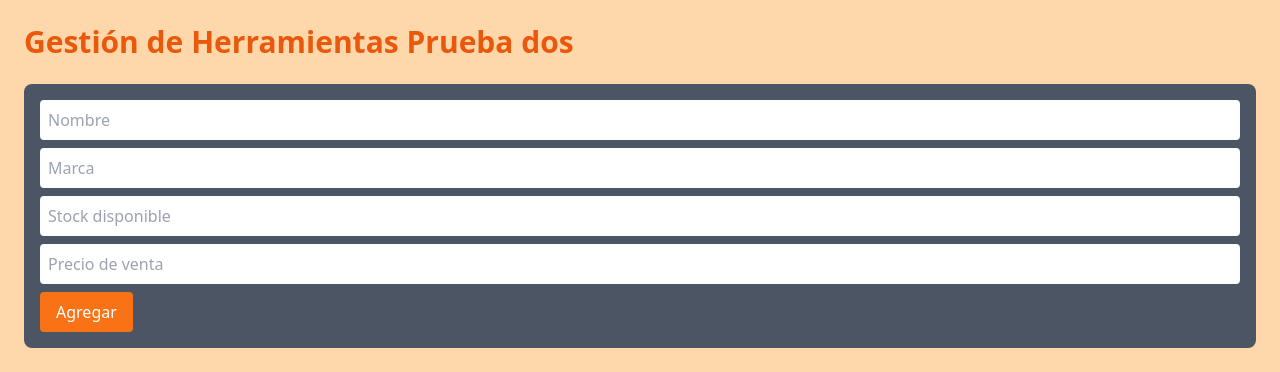
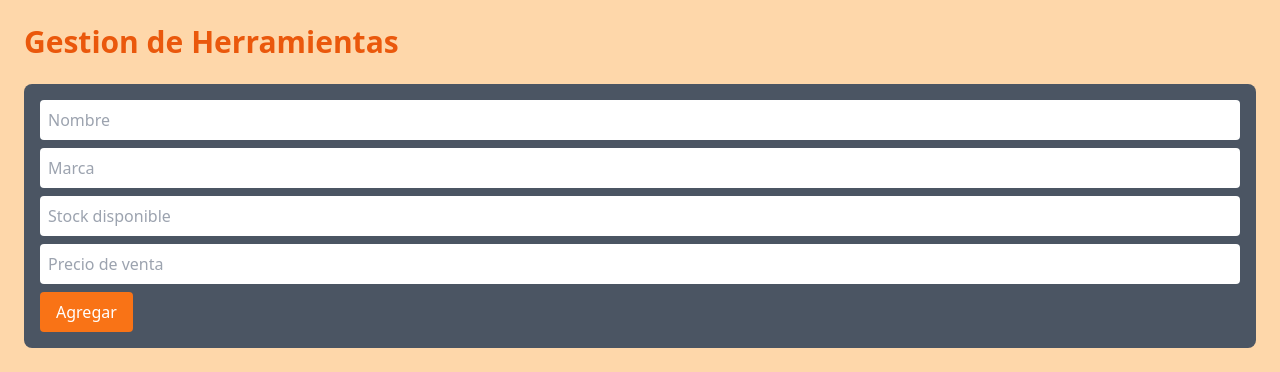
Before and after one commit to Mariysabel/proyectoTSO, a PHP site: page /admin.php in a window 1280 px wide. Shown: the top 372 px of the page. Run offline with PHP 8.4, Linux system fonts and the light colour scheme; data that the repository does not hold is empty; some libraries are stand-ins or nearby versions.

Commit message:
prueba 904

```diff
--- a/proyecto/admin.php
+++ b/proyecto/admin.php
@@ -48,7 +48,7 @@ $resultado = $conn->query("SELECT * FROM herramientas");
 <body class="bg-orange-200 text-white p-6">
 
 <h1 class="text-3xl font-bold text-orange-600 mb-6">
-    Gestión de Herramientas Prueba dos
+    Gestion de Herramientas
 </h1>
 
 <form method="POST" action="<?= $editar ? '?editar='.$data['id'] : '' ?>" class="bg-gray-600 p-4 rounded-lg mb-6">
```
